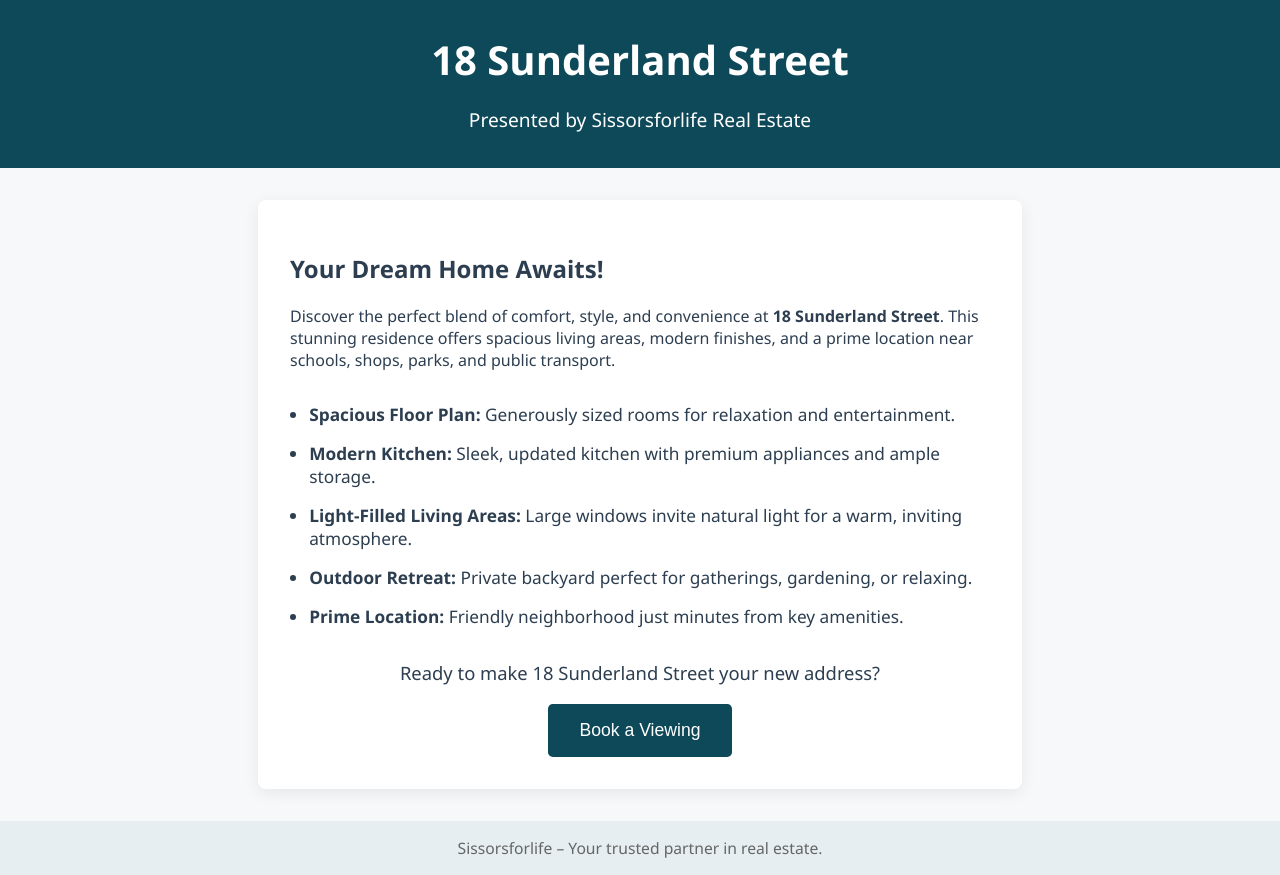
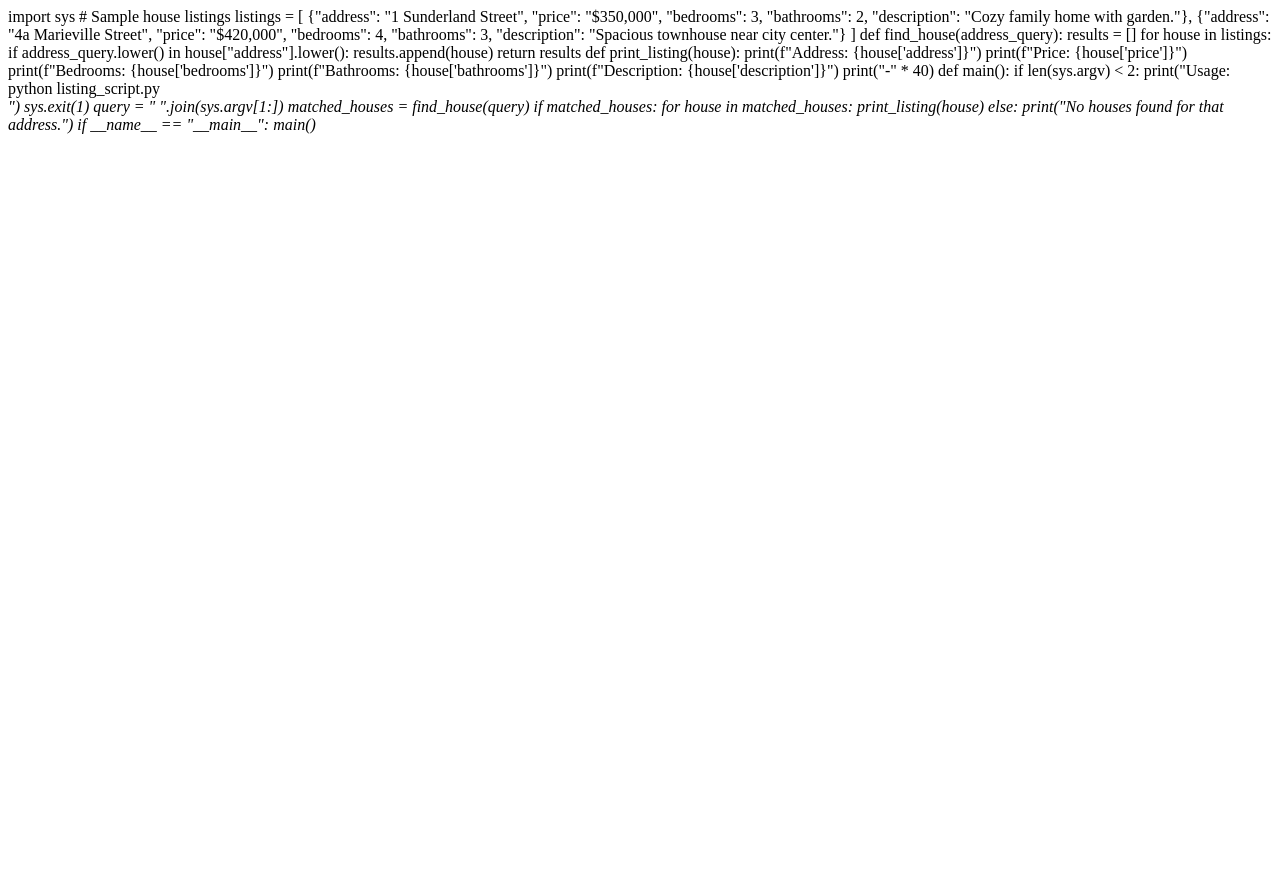
Before and after one commit to kirikarankirus-lang/sissorsforlife, a plain HTML site: page index.html in a window 1280 px wide. After the commit the page ends 800 px from the top, so only its background shows below. Drawn offline with Linux system fonts and the light colour scheme.

Commit message:
Update index.html

```diff
--- a/index.html
+++ b/index.html
@@ -1,110 +1,37 @@
-<!DOCTYPE html>
-<html lang="en">
-<head>
-  <meta charset="UTF-8">
-  <meta name="viewport" content="width=device-width,initial-scale=1.0">
-  <title>18 Sunderland Street | Sissorsforlife Real Estate</title>
-  <style>
-    body {
-      font-family: 'Segoe UI', Arial, sans-serif;
-      background-color: #f7f8fa;
-      margin: 0;
-      padding: 0;
-      color: #2c3e50;
-    }
-    .header {
-      background-color: #0e4959;
-      color: #fff;
-      padding: 2rem 1rem 1rem 1rem;
-      text-align: center;
-    }
-    .header h1 {
-      margin: 0;
-      font-size: 2.5rem;
-      font-weight: 700;
-    }
-    .header p {
-      font-size: 1.2rem;
-      font-weight: 400;
-    }
-    .container {
-      max-width: 700px;
-      margin: 2rem auto;
-      background: #fff;
-      border-radius: 0.5rem;
-      box-shadow: 0 4px 16px rgba(0,0,0,0.07);
-      padding: 2rem;
-    }
-    .features {
-      margin: 2rem 0;
-      padding-left: 1.2rem;
-    }
-    .features li {
-      margin-bottom: 1rem;
-      font-size: 1.08rem;
-    }
-    .cta {
-      margin: 2rem 0 0 0;
-      text-align: center;
-    }
-    .cta button {
-      background: #0e4959;
-      color: #fff;
-      border: none;
-      padding: 1rem 2rem;
-      font-size: 1.1rem;
-      border-radius: 0.3rem;
-      cursor: pointer;
-      transition: background 0.2s;
-    }
-    .cta button:hover {
-      background: #187a8c;
-    }
-    .footer {
-      margin-top: 2rem;
-      padding: 1rem;
-      text-align: center;
-      font-size: 0.98rem;
-      color: #666;
-      background: #e6eef1;
-    }
-  </style>
-</head>
-<body>
-  <div class="header">
-    <h1>18 Sunderland Street</h1>
-    <p>Presented by Sissorsforlife Real Estate</p>
-  </div>
-  <div class="container">
-    <h2>Your Dream Home Awaits!</h2>
-    <p>
-      Discover the perfect blend of comfort, style, and convenience at <strong>18 Sunderland Street</strong>. This stunning residence offers spacious living areas, modern finishes, and a prime location near schools, shops, parks, and public transport.
-    </p>
-    <ul class="features">
-      <li><strong>Spacious Floor Plan:</strong> Generously sized rooms for relaxation and entertainment.</li>
-      <li><strong>Modern Kitchen:</strong> Sleek, updated kitchen with premium appliances and ample storage.</li>
-      <li><strong>Light-Filled Living Areas:</strong> Large windows invite natural light for a warm, inviting atmosphere.</li>
-      <li><strong>Outdoor Retreat:</strong> Private backyard perfect for gatherings, gardening, or relaxing.</li>
-      <li><strong>Prime Location:</strong> Friendly neighborhood just minutes from key amenities.</li>
-    </ul>
-    <div class="cta">
-      <p style="font-size: 1.15rem; font-weight: 500;">
-        Ready to make 18 Sunderland Street your new address?
-      </p>
-      <button onclick="openContact()">Book a Viewing</button>
-    </div>
-  </div>
-  <div class="footer">
-    Sissorsforlife – Your trusted partner in real estate.<br>
-    <span id="contact-info" style="display:none;">
-      <strong>Contact:</strong> sirrorlife email stuff
-    </span>
-  </div>
-  <script>
-    function openContact() {
-      document.getElementById('contact-info').style.display = 'inline';
-      window.scrollTo({ top: document.body.scrollHeight, behavior: 'smooth' });
-    }
-  </script>
-</body>
-</html>
+import sys
+
+# Sample house listings
+listings = [
+    {"address": "1 Sunderland Street", "price": "$350,000", "bedrooms": 3, "bathrooms": 2, "description": "Cozy family home with garden."},
+    {"address": "4a Marieville Street", "price": "$420,000", "bedrooms": 4, "bathrooms": 3, "description": "Spacious townhouse near city center."}
+]
+
+def find_house(address_query):
+    results = []
+    for house in listings:
+        if address_query.lower() in house["address"].lower():
+            results.append(house)
+    return results
+
+def print_listing(house):
+    print(f"Address: {house['address']}")
+    print(f"Price: {house['price']}")
+    print(f"Bedrooms: {house['bedrooms']}")
+    print(f"Bathrooms: {house['bathrooms']}")
+    print(f"Description: {house['description']}")
+    print("-" * 40)
+
+def main():
+    if len(sys.argv) < 2:
+        print("Usage: python listing_script.py <address to search>")
+        sys.exit(1)
+    query = " ".join(sys.argv[1:])
+    matched_houses = find_house(query)
+    if matched_houses:
+        for house in matched_houses:
+            print_listing(house)
+    else:
+        print("No houses found for that address.")
+
+if __name__ == "__main__":
+    main()
```
